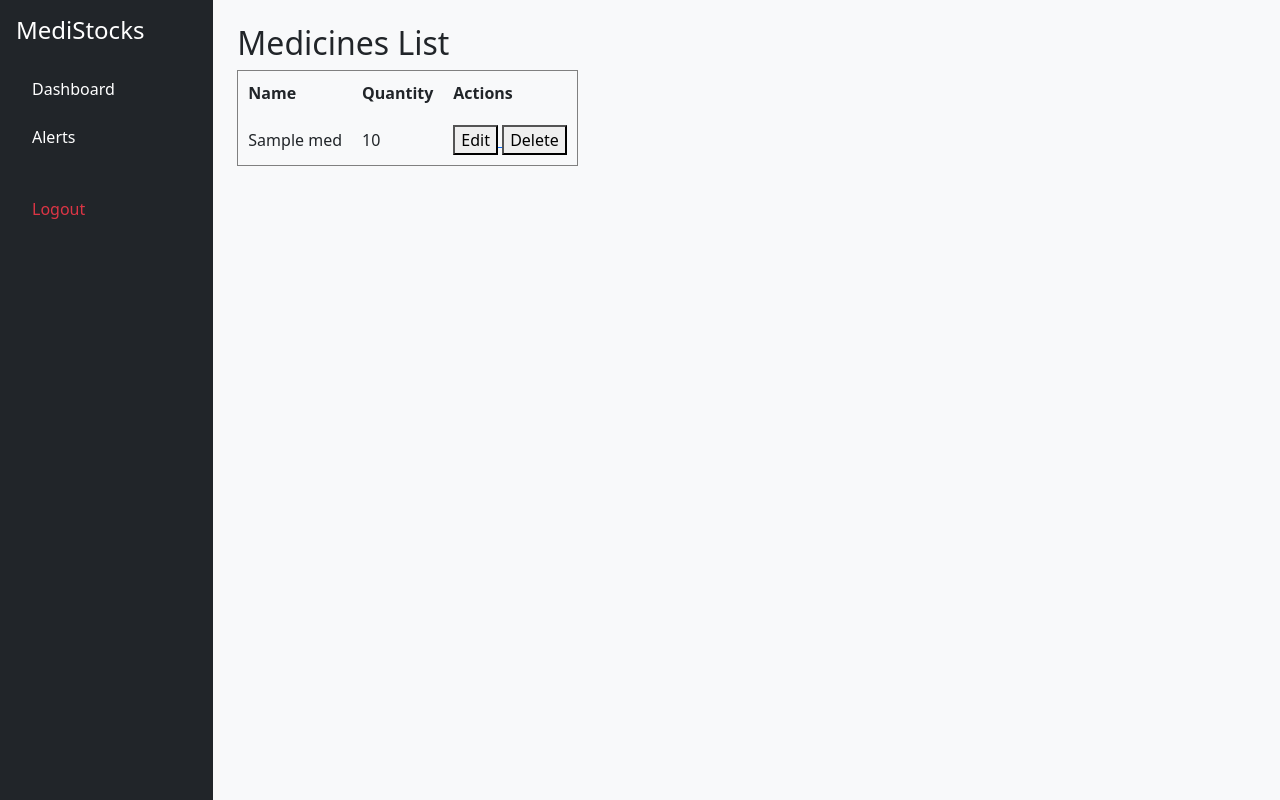
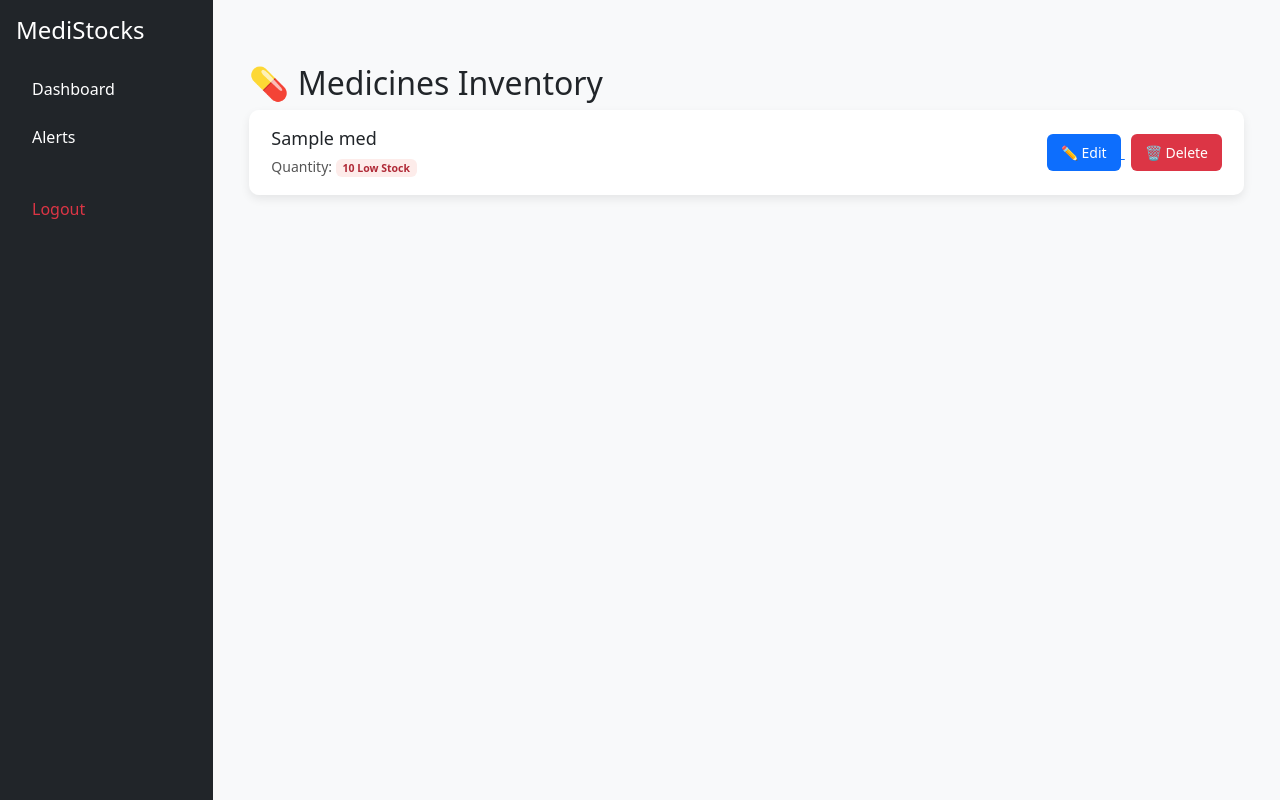
Before and after one commit to janumpallydivya15-netizen/MediStocks, a Flask app: template templates/medicines.html in a window 1280 px wide. Run offline with Flask 3, Linux system fonts and the light colour scheme; the template is opened without the code that fills it: most values are stand-ins (such as "Sample title", 1, 10 or a date in 2020).

Commit message:
medicines.html

```diff
--- a/templates/medicines.html
+++ b/templates/medicines.html
@@ -1,37 +1,42 @@
 {% extends "base.html" %}
 {% block content %}
 
-<h2>Medicines List</h2>
-
-<table border="1" cellpadding="10">
-    <tr>
-        <th>Name</th>
-        <th>Quantity</th>
-        <th>Actions</th>
-    </tr>
+<div class="container">
+    <h2>💊 Medicines Inventory</h2>
 
     {% for med in medicines %}
-    <tr>
-        <td>{{ med.name }}</td>
-        <td>{{ med.quantity }}</td>
-        <td>
-            <!-- Edit button -->
+    <div class="medicine-card">
+
+        <div class="medicine-info">
+            <h3>{{ med.name }}</h3>
+
+            <div class="quantity">
+                Quantity:
+                {% if med.quantity < 50 %}
+                    <span class="badge red">{{ med.quantity }} Low Stock</span>
+                {% else %}
+                    <span class="badge green">{{ med.quantity }} Available</span>
+                {% endif %}
+            </div>
+        </div>
+
+        <div class="actions">
             <a href="{{ url_for('edit_medicine_page', medicine_id=med.medicine_id) }}">
-                <button>Edit</button>
+                <button class="edit-btn">✏️ Edit</button>
             </a>
 
-            <!-- Delete button -->
             <form method="POST"
                   action="{{ url_for('delete_medicine', medicine_id=med.medicine_id) }}"
                   style="display:inline;">
-                <button type="submit"
-                        onclick="return confirm('Are you sure?')">
-                    Delete
+                <button class="delete-btn"
+                        onclick="return confirm('Delete this medicine?')">
+                    🗑 Delete
                 </button>
             </form>
-        </td>
-    </tr>
+        </div>
+
+    </div>
     {% endfor %}
-</table>
+</div>
 
 {% endblock %}
```
